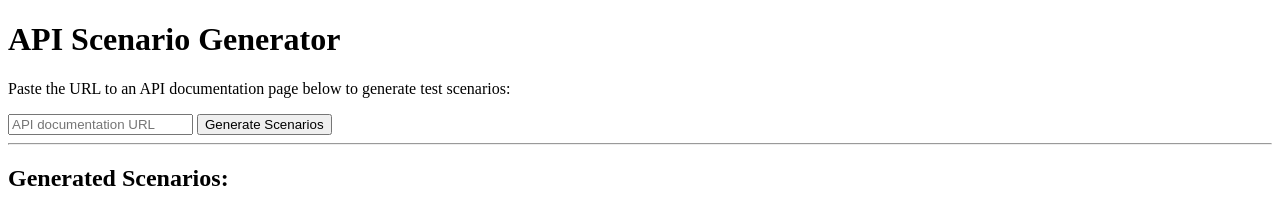
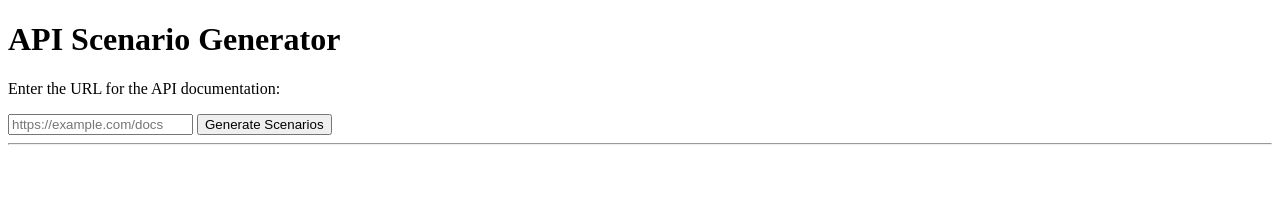
Before and after one commit to DunkBlocker3000/ai-api, a plain HTML site: page index.html in a window 1280 px wide. Drawn offline with Linux system fonts and the light colour scheme.

Commit message:
Update index.html

```diff
--- a/index.html
+++ b/index.html
@@ -1,25 +1,20 @@
 <!DOCTYPE html>
-<html>
+<html lang="en">
   <head>
+    <meta charset="UTF-8" />
+    <meta http-equiv="X-UA-Compatible" content="IE=edge" />
+    <meta name="viewport" content="width=device-width, initial-scale=1.0" />
     <title>API Scenario Generator</title>
-    <meta charset="utf-8" />
-    <meta name="viewport" content="width=device-width, initial-scale=1" />
-    <script src="main.js"></script>
+    <script src="main.js" defer></script>
   </head>
   <body>
-    <div>
-      <h1>API Scenario Generator</h1>
-      <p>
-        Paste the URL to an API documentation page below to generate test
-        scenarios:
-      </p>
-      <input type="text" id="apiUrl" placeholder="API documentation URL" />
-      <button onclick="generateScenarios()">Generate Scenarios</button>
-    </div>
+    <h1>API Scenario Generator</h1>
+    <p>Enter the URL for the API documentation:</p>
+    <form>
+      <input type="text" id="url" name="url" placeholder="https://example.com/docs" required />
+      <button type="submit">Generate Scenarios</button>
+    </form>
     <hr />
-    <div>
-      <h2>Generated Scenarios:</h2>
-      <div id="scenarioList"></div>
-    </div>
+    <div id="scenarios"></div>
   </body>
 </html>
```
